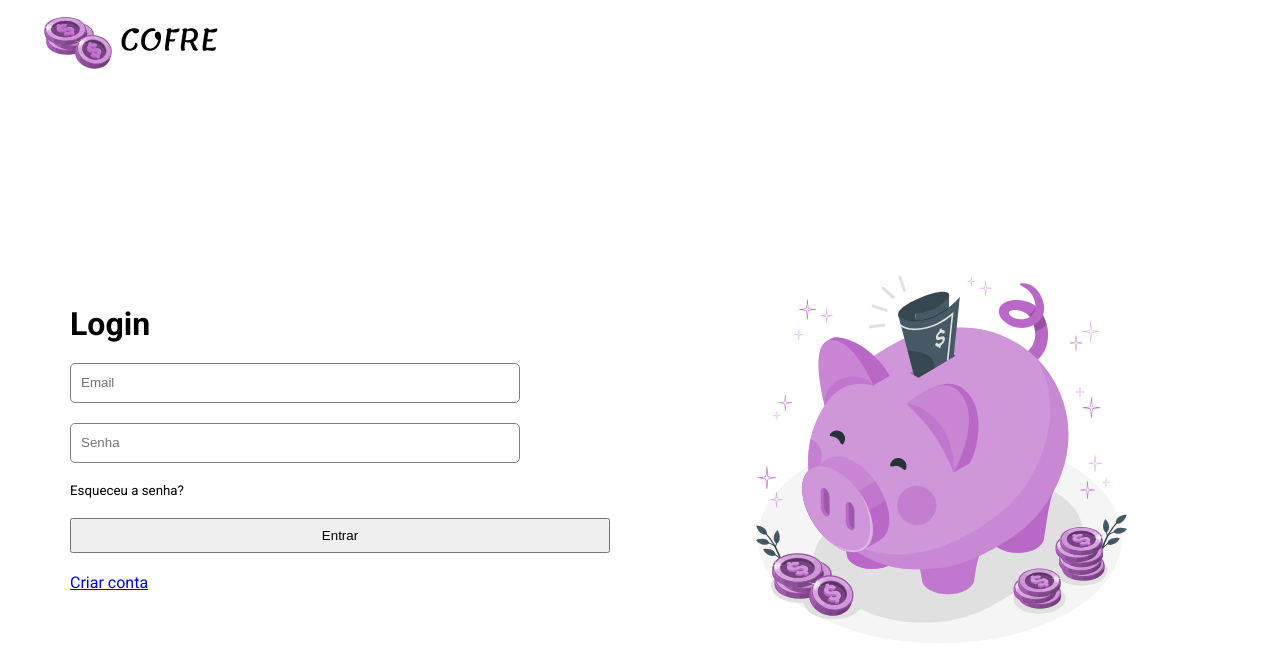
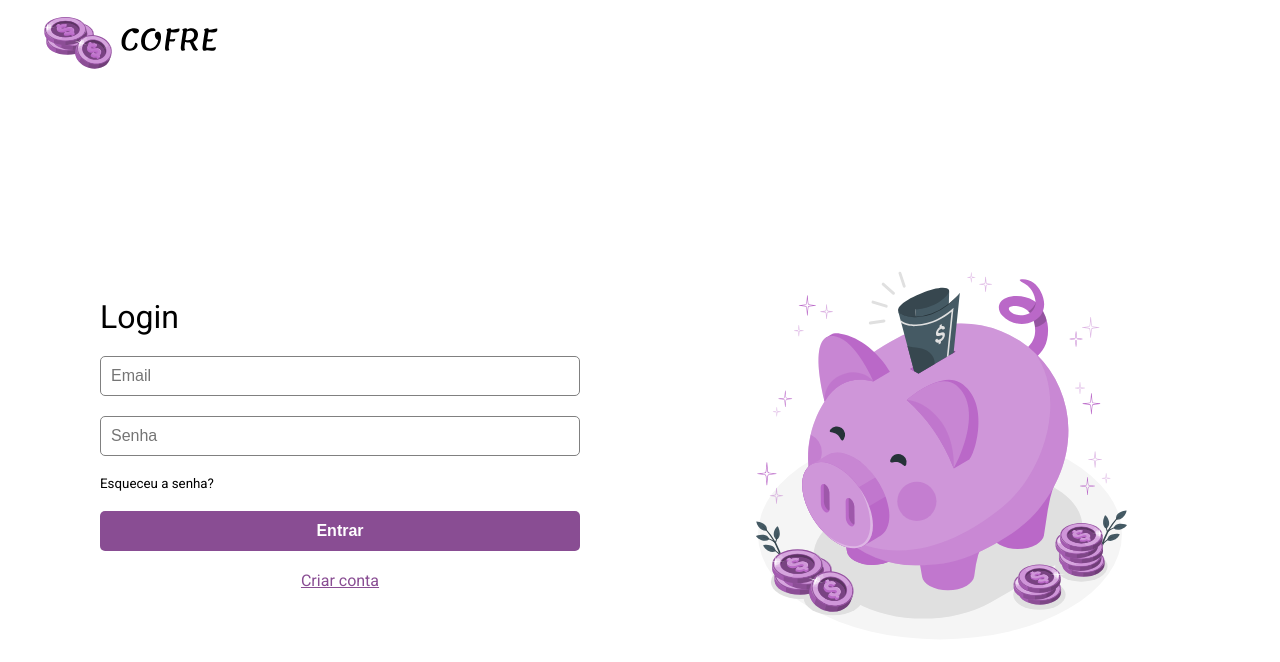
Before and after one commit to Sara01romao/cofre, a React (Vite) app: page / in a window 1280 px wide. Shown: the top 662 px of the page. Built offline with nearby package versions, Linux system fonts and the light colour scheme.

Commit message:
estilos elementos login

```diff
--- a/src/components/Button/styles.ts
+++ b/src/components/Button/styles.ts
@@ -1,7 +1,17 @@
 import styled from "styled-components";
 
 export const Btn = styled.button`
-height: 35px;
-max-width:100%;
-
-`
+  height: 40px;
+  max-width: 100%;
+  background: var(--color1);
+  border: none;
+  border-radius: 5px;
+  font-size: 1rem;
+  font-weight: bold;
+  color: #fff;
+  cursor: pointer;
+  transition: 0.8s;
+  &:hover {
+    background: var(--color2);
+  }
+`;
--- a/src/components/Input/styles.ts
+++ b/src/components/Input/styles.ts
@@ -1,11 +1,10 @@
 import styled from "styled-components";
 
-
 export const InpuStyle = styled.input`
- max-width: 450px;
- height: 40px;
- padding: 0px 10px;
- border-radius: 5px;
- border: 1px solid grey;
-
-`
+  max-width: 100%;
+  height: 40px;
+  padding: 0px 10px;
+  border-radius: 5px;
+  border: 1px solid grey;
+  font-size: 1rem;
+`;
--- a/src/pages/Login/index.tsx
+++ b/src/pages/Login/index.tsx
@@ -16,6 +16,7 @@ export default function Login() {
 
   return (
     <MainForm>
+       <div className="">
          <div>
           <h1>Login</h1>
           <Input typeInput="text" id="email" setChange={setEmail} value={email} placeholder="Email"/>
@@ -24,7 +25,9 @@ export default function Login() {
 
           <Button txt="Entrar" ></Button>
           <Link to="/createLogin">Criar conta</Link>
-        {email}
+
+         </div>
+
       </div>
       <img src={PigImg} alt="Ilustração  cofrinho " />
 
--- a/src/pages/Login/styles.ts
+++ b/src/pages/Login/styles.ts
@@ -1,32 +1,41 @@
 import styled from "styled-components";
-
-/* export const Teste = styled.button`
-    background: red;
-
-
-
-`; */
 
 export const MainForm = styled.main`
   max-width: 1200px;
   margin: 0 auto;
   display: grid;
   grid-template-columns: 1fr 1fr;
-  height: calc(100vh - 70px);
+  height: calc(100vh - 79px);
   align-items: center;
 
-
   div {
-    /* border: 1px solid red; */
     display: flex;
     flex-direction: column;
     gap: 20px;
     padding: 30px;
+
+    a {
+      text-align: center;
+      color: var(--color1);
+      &:hover {
+        color: var(--color2);
+      }
+    }
   }
 
-  img{
+  img {
     max-width: 400px;
     display: block;
     margin: 0 auto;
   }
+
+  @media screen and (max-width: 767px) {
+    grid-template-columns: 1fr;
+    div{
+      padding: 10px;
+    }
+    img {
+      display: none;
+    }
+  }
 `;
--- a/src/styles/global.css
+++ b/src/styles/global.css
@@ -1,16 +1,20 @@
-@import url('https://fonts.googleapis.com/css2?family=Roboto:wght@400;500;700&display=swap');
+@import url("https://fonts.googleapis.com/css2?family=Roboto:wght@400;500;700&display=swap");
 
-:root{
-    --color1:#894D93;
-    --color2:#6A2A75;
+:root {
+  --color1: #894d93;
+  --color2: #6a2a75;
 }
 
-*{
-    margin: 0;
-    padding: 0;
-    box-sizing: border-box;
+* {
+  margin: 0;
+  padding: 0;
+  box-sizing: border-box;
 }
 
-body{
-    font-family: 'Roboto', sans-serif;
+body {
+  font-family: "Roboto", sans-serif;
 }
+
+h1 {
+  font-weight: 300;
+}
```
Lines whose indentation alone changed are shown as unchanged.
